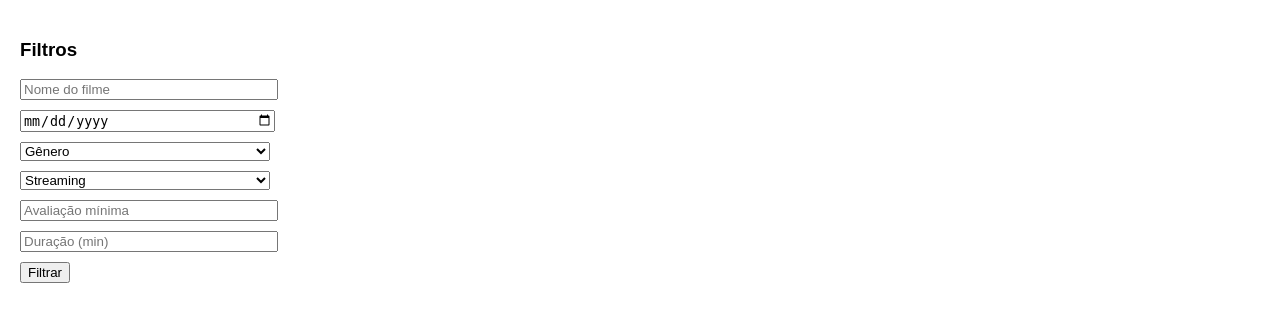
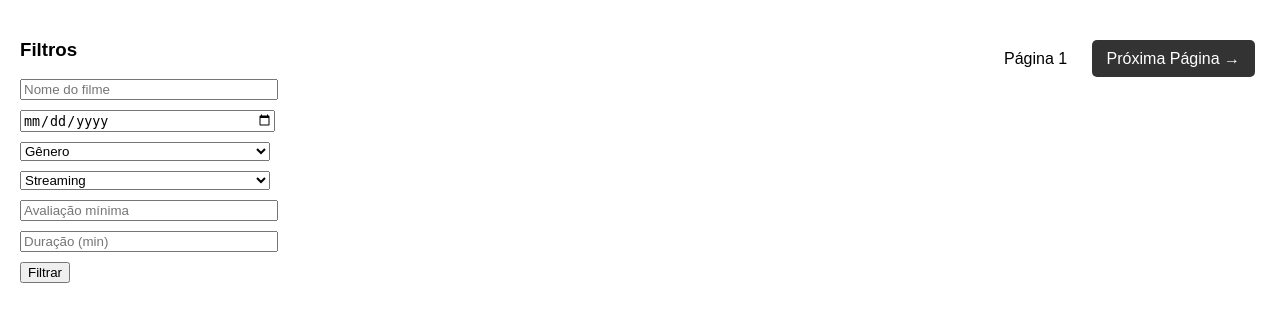
Before and after one commit to FeSilva04/watchflix, a Flask app: page /filmes in a window 1280 px wide. Shown: the part 81-403 px from the top of the page. Run offline with Flask 3, Linux system fonts and the light colour scheme; data that the repository does not hold is empty.

Commit message:
Adiciona paginação à página de filmes

```diff
--- a/app.py
+++ b/app.py
@@ -10,9 +10,14 @@ def index():
 
 @app.route('/filmes')
 def filmes():
-    page = request.args.get('page', 1)
+    try:
+        page = int(request.args.get('page', 1))
+    except ValueError:
+        page = 1
+
     filmes_populares = get_filmes_populares(page)
-    return render_template('filmes.html', filmes=filmes_populares)
+    return render_template('filmes.html', filmes=filmes_populares, page=page)
+
 
 if __name__ == '__main__':
     app.run(debug=True)
--- a/static/style.css
+++ b/static/style.css
@@ -27,3 +27,15 @@ nav a {
     padding: 1em;
     border-radius: 8px;
 }
+
+.paginacao a {
+    background-color: #333;
+    color: white;
+    padding: 10px 15px;
+    text-decoration: none;
+    margin: 0 5px;
+    border-radius: 5px;
+}
+.paginacao a:hover {
+    background-color: #555;
+}
--- a/templates/filmes.html
+++ b/templates/filmes.html
@@ -62,6 +62,15 @@
                 </div>
                 {% endfor %}
             </div>
+
+            <div class="paginacao" style="text-align:center; margin-top: 30px;">
+                {% if page > 1 %}
+                    <a href="/filmes?page={{ page - 1 }}">← Página Anterior</a>
+                {% endif %}
+                <span style="margin: 0 15px;">Página {{ page }}</span>
+                <a href="/filmes?page={{ page + 1 }}">Próxima Página →</a>
+            </div>
+
         </div>
     </main>
 </body>
```
